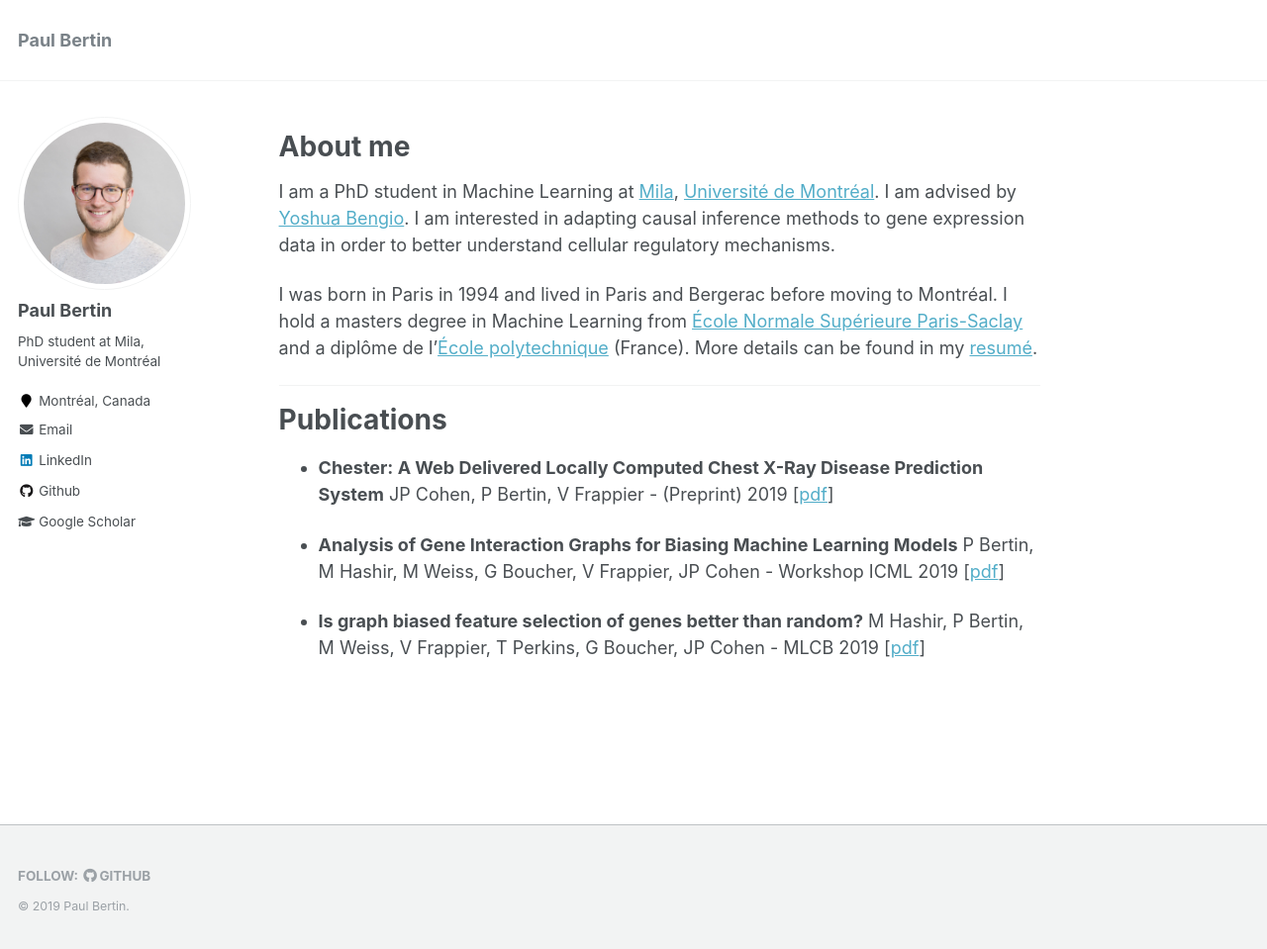
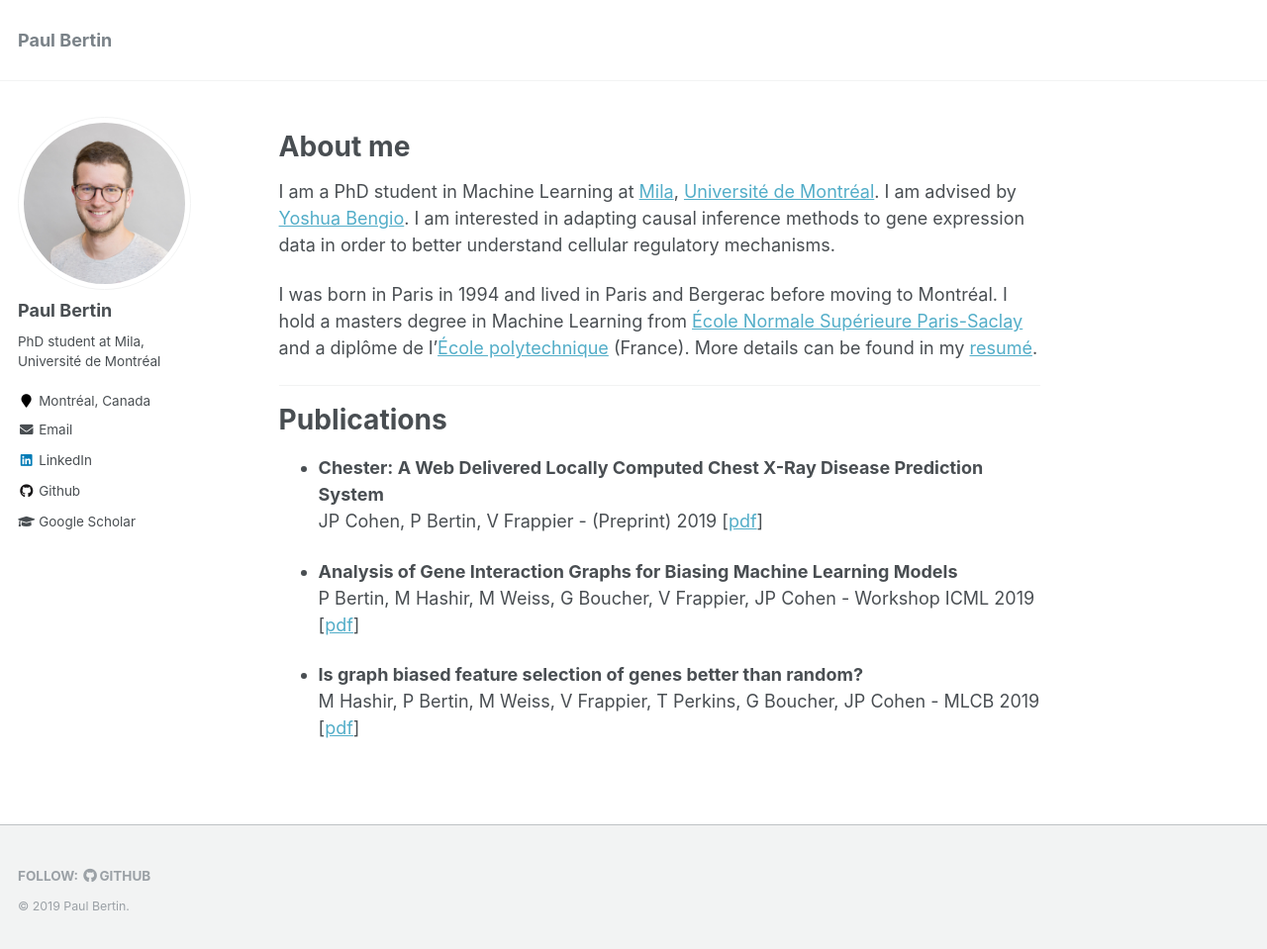
Before and after one commit to Bertinus/Bertinus.github.io, a Jekyll site: the page built from _pages/about.md, in a window 1280 px wide and 962 px high. Shown: the top 959 px of the window at 99% size. Built offline with Jekyll 4.4.1, drawn with Linux system fonts in a browser that asks for light colours.

Commit message:
Edited main page

```diff
--- a/_pages/about.md
+++ b/_pages/about.md
@@ -16,11 +16,11 @@ I was born in Paris in 1994 and lived in Paris and Bergerac before moving to Mon
 ___
 # Publications
 
-- **Chester: A Web Delivered Locally Computed Chest X-Ray Disease Prediction System**
+- **Chester: A Web Delivered Locally Computed Chest X-Ray Disease Prediction System** \\
 JP Cohen, P Bertin, V Frappier - (Preprint) 2019 [[pdf](https://arxiv.org/pdf/1901.11210.pdf)]
 
-- **Analysis of Gene Interaction Graphs for Biasing Machine Learning Models**
+- **Analysis of Gene Interaction Graphs for Biasing Machine Learning Models** \\
 P Bertin, M Hashir, M Weiss, G Boucher, V Frappier, JP Cohen - Workshop ICML 2019 [[pdf](https://arxiv.org/pdf/1905.02295.pdf)]
 
-- **Is graph biased feature selection of genes better than random?**
+- **Is graph biased feature selection of genes better than random?** \\
 M Hashir, P Bertin, M Weiss, V Frappier, T Perkins, G Boucher, JP Cohen - MLCB 2019 [[pdf](https://arxiv.org/pdf/1910.09600.pdf)]
```
